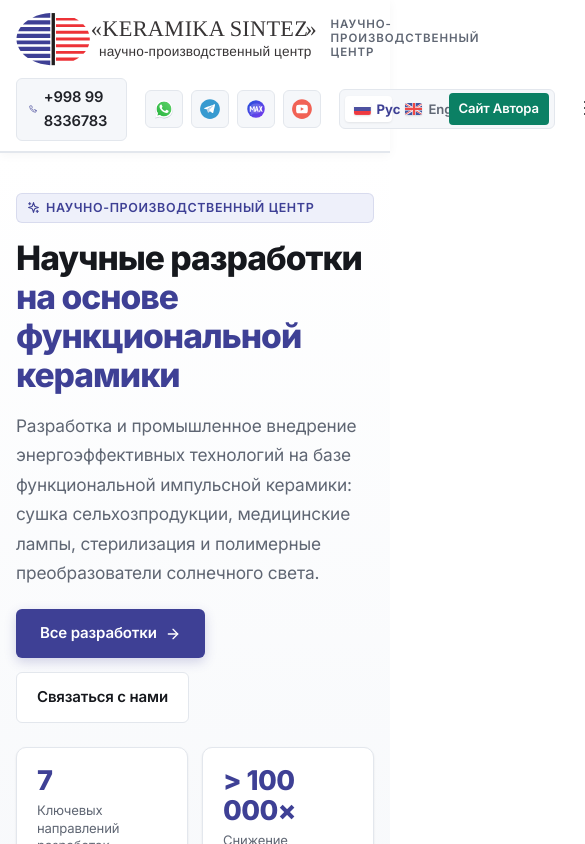
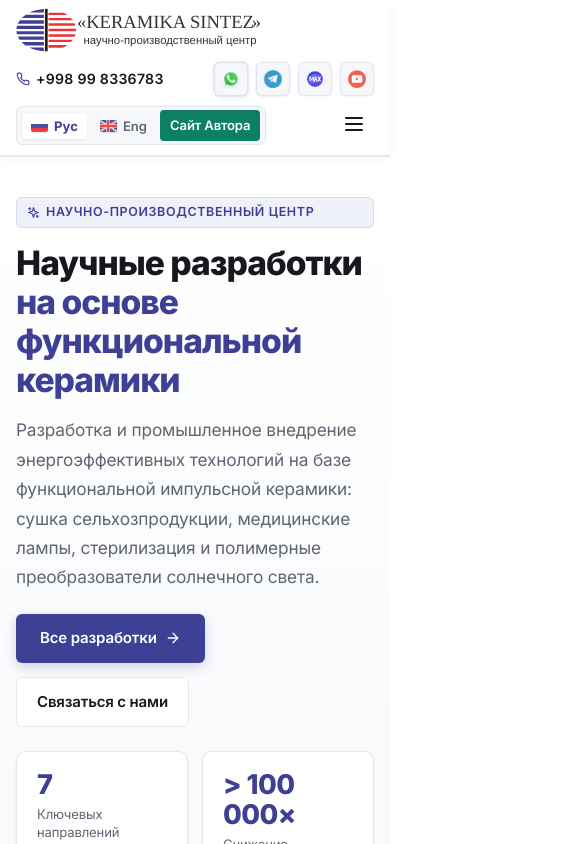
Before and after one commit to ruslatna-crypto/ks, a React (Vite) app: page / in a window 390 px wide. Shown: the top 844 px of the page, 585 px wide, since content can reach past the window. Built offline with nearby package versions, Linux system fonts and the light colour scheme.

Commit message:
style(header): remove extra subtitle text, make phone plain text contact, add staggered social pulse animation

```diff
--- a/src/components/Header.jsx
+++ b/src/components/Header.jsx
@@ -133,11 +133,6 @@
           <div className="header-top">
             <Link to={getPath('/')} className="logo-wrap" title="ООО KERAMIKA SINTEZ">
               <img src="/images/logo/logo1.svg" alt="KERAMIKA SINTEZ" />
-              <div className="logo-brand-meta">
-                <span className="logo-brand-sub">
-                  {lang === 'en' ? 'Research & Production Center' : 'научно-производственный центр'}
-                </span>
-              </div>
             </Link>
 
             <div className="header-top-right">
--- a/src/styles/index.css
+++ b/src/styles/index.css
@@ -223,14 +223,14 @@
 }
 
 .logo-wrap {
-  display: flex;
-  align-items: center;
-  gap: 14px;
+  display: inline-flex;
+  align-items: center;
   text-decoration: none;
+  flex-shrink: 0;
 }
 
 .logo-wrap img {
-  height: 54px;
+  height: 52px;
   width: auto;
   object-fit: contain;
   transition: transform var(--transition-fast);
@@ -240,48 +240,66 @@
   transform: scale(1.02);
 }
 
-.logo-brand-meta {
-  display: flex;
-  flex-direction: column;
-}
-
-.logo-brand-sub {
-  font-size: 0.72rem;
-  font-weight: 600;
-  color: var(--color-text-secondary);
-  text-transform: uppercase;
-  letter-spacing: 0.08em;
-  line-height: 1.2;
-}
-
 .header-top-right {
   display: flex;
   align-items: center;
-  gap: 18px;
-}
-
+  gap: 20px;
+}
+
+/* Phone: Clean visual text contact, NOT a button */
 .header-phone {
   display: inline-flex;
   align-items: center;
-  gap: 7px;
-  font-size: 0.92rem;
+  gap: 6px;
+  font-size: 0.95rem;
   font-weight: 600;
-  color: var(--color-text);
-  padding: 6px 12px;
-  border-radius: var(--radius-sm);
-  background: var(--color-background-alt);
-  border: 1px solid var(--color-border);
-  transition: all var(--transition-fast);
-}
-
-.header-phone:hover {
-  color: var(--color-primary);
-  border-color: var(--color-primary-light);
-  background: var(--color-primary-subtle);
+  color: var(--color-dark);
+  background: transparent;
+  background-color: transparent;
+  border: none;
+  padding: 0;
+  margin: 0;
+  border-radius: 0;
+  box-shadow: none;
+  text-decoration: none;
+  letter-spacing: 0.02em;
+  white-space: nowrap;
+  transition: color var(--transition-fast);
 }
 
 .header-phone svg {
   color: var(--color-primary);
+  flex-shrink: 0;
+  width: 14px;
+  height: 14px;
+}
+
+.header-phone:hover {
+  background: transparent;
+  background-color: transparent;
+  border: none;
+  box-shadow: none;
+  color: var(--color-primary);
+}
+
+@media (min-width: 1025px) {
+  .header-phone {
+    cursor: default;
+  }
+}
+
+/* Subtle, dignified pulse animation for social icons */
+@keyframes socialPulse {
+  0%, 100% {
+    transform: scale(1);
+    box-shadow: 0 1px 3px rgba(0, 0, 0, 0.04);
+    border-color: var(--color-border);
+  }
+  50% {
+    transform: scale(1.045);
+    box-shadow: 0 3px 8px rgba(62, 64, 149, 0.08);
+    border-color: rgba(62, 64, 149, 0.28);
+  }
 }
 
 .header-socials {
@@ -299,24 +317,42 @@
   border-radius: var(--radius-sm);
   background: var(--color-background-alt);
   border: 1px solid var(--color-border);
-  transition: all var(--transition-fast);
-}
-
+  transition: transform 200ms ease, background-color 200ms ease, border-color 200ms ease, box-shadow 200ms ease;
+  animation: socialPulse 3s ease-in-out infinite;
+  will-change: transform;
+}
+
+/* Staggered animation delays for gentle asynchronous pulse */
+.header-socials .social-icon-btn:nth-child(1) {
+  animation-delay: 0s;
+}
+.header-socials .social-icon-btn:nth-child(2) {
+  animation-delay: 0.35s;
+}
+.header-socials .social-icon-btn:nth-child(3) {
+  animation-delay: 0.7s;
+}
+.header-socials .social-icon-btn:nth-child(4) {
+  animation-delay: 1.05s;
+}
+
+/* Hover: pauses breathing and applies refined interactive scale */
 .social-icon-btn:hover {
+  animation-play-state: paused;
+  transform: scale(1.07);
   background: #ffffff;
   border-color: var(--color-primary-light);
-  transform: translateY(-2px);
   box-shadow: 0 4px 10px rgba(62, 64, 149, 0.12);
 }
 
 .social-icon-btn img {
   width: 20px;
   height: 20px;
-  transition: transform var(--transition-fast);
+  transition: transform 200ms ease;
 }
 
 .social-icon-btn:hover img {
-  transform: scale(1.1);
+  transform: scale(1.05);
 }
 
 /* Language Switcher */
@@ -1918,7 +1954,11 @@
   }
   .header-top-right {
     width: 100%;
+    display: flex;
+    align-items: center;
     justify-content: space-between;
+    flex-wrap: wrap;
+    gap: 10px 12px;
   }
   .home-cards-grid {
     grid-template-columns: 1fr;
@@ -1990,6 +2030,27 @@
   }
   .page-title-heading {
     font-size: 1.8rem;
+  }
+  .header-top {
+    gap: 10px;
+    padding: 8px 0;
+  }
+  .logo-wrap img {
+    height: 44px;
+  }
+  .header-top-right {
+    gap: 8px 10px;
+  }
+  .social-icon-btn {
+    width: 34px;
+    height: 34px;
+  }
+  .social-icon-btn img {
+    width: 18px;
+    height: 18px;
+  }
+  .header-phone {
+    font-size: 0.88rem;
   }
 }
 
@@ -2003,6 +2064,9 @@
     transition-duration: 0.01ms !important;
     scroll-behavior: auto !important;
   }
+  .social-icon-btn {
+    animation: none !important;
+  }
 }
 
 @keyframes spin {
```
Also changed, not shown: scripts/verify_header_update.cjs (added, +71 -0 lines).
